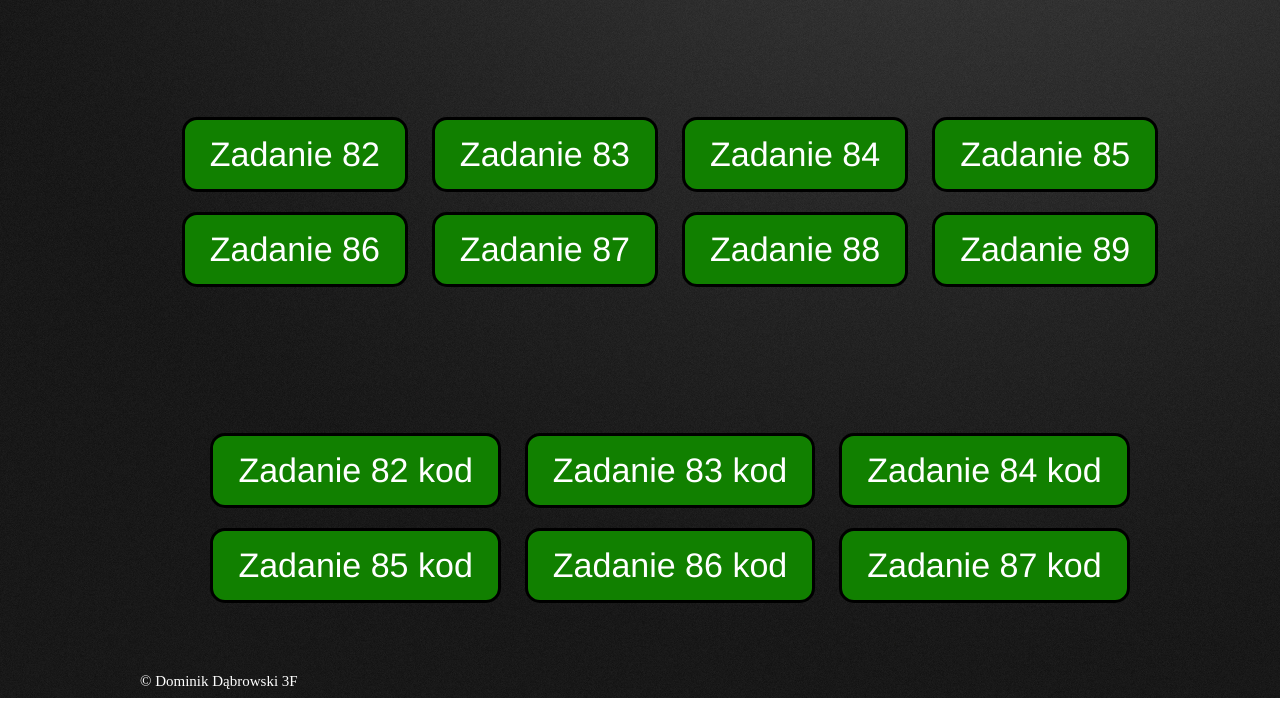
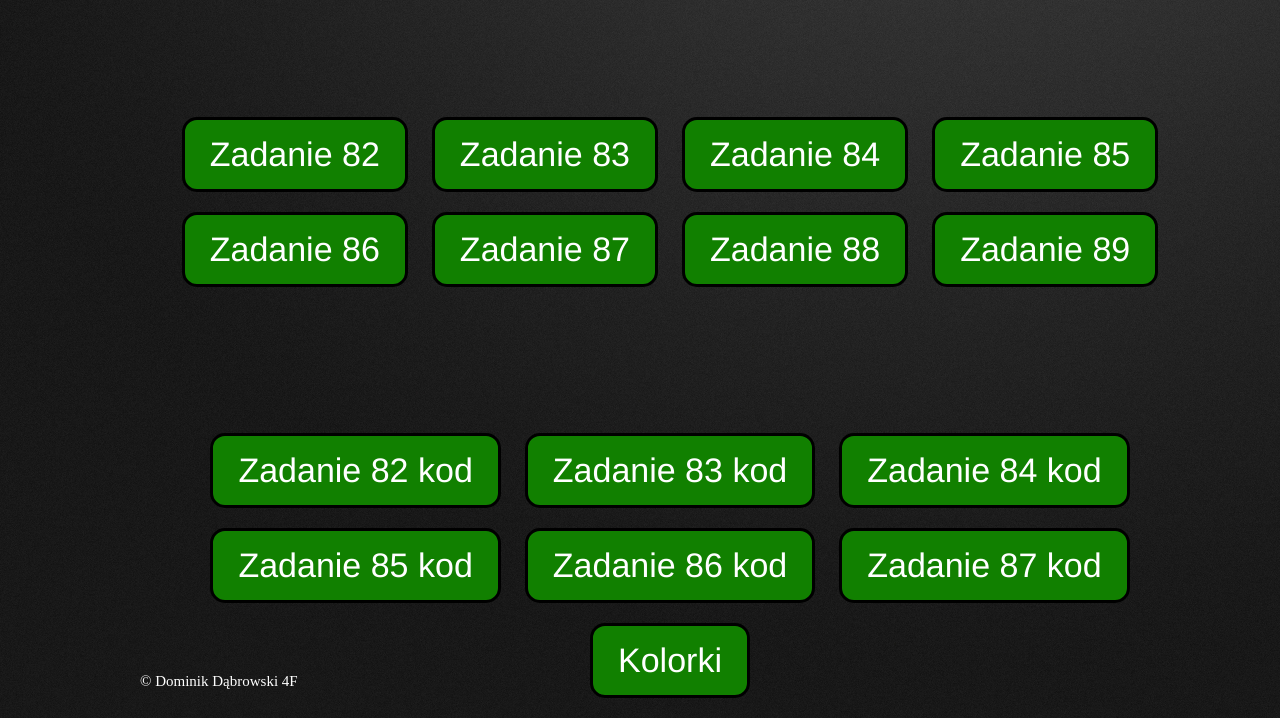
Before and after one commit to D3De200/Java_Script_dominik_dabrowski, a plain HTML site: page Java_Script_dominik_dabrowski-main/index.html in a window 1280 px wide. Shown: the part 323-1041 px from the top of the page. Drawn offline with Linux system fonts and the light colour scheme.

Commit message:
Update index.html

```diff
--- a/Java_Script_dominik_dabrowski-main/index.html
+++ b/Java_Script_dominik_dabrowski-main/index.html
@@ -1,6 +1,6 @@
 <html>
 <head>
-<title>Dominik Dąbrowski 3F_ćwiczenia JS </title>
+<title>Dominik Dąbrowski 4F_ćwiczenia JS </title>
 <link rel="stylesheet" href="style.css">
 
 
@@ -37,6 +37,10 @@ window.open("zadanie 88.html","zadanie 88","toolbar=no,directories=no,menubar=no
 function WinOpen_dabrowski89()
 {
 window.open("zadanie 89.html","zadanie 89","toolbar=no,directories=no,menubar=no,height=1080,width=1920,top=200,left=200");
+}
+function WinOpen_kolorki()
+{
+window.open("kolorki.html","kolorki","toolbar=no,directories=no,menubar=no,height=1080,width=1920,top=200,left=200");
 }
 function WinOpen_dabrowski82_kod()
 {
@@ -119,6 +123,7 @@ window.open("zadanie 87 kod.html","zadanie 87","toolbar=no,directories=no,menuba
 <input type="button" class="zadanka" name="przycisk" value="Zadanie 85 kod" onclick="WinOpen_dabrowski85_kod()">
 <input type="button" class="zadanka" name="przycisk" value="Zadanie 86 kod" onclick="WinOpen_dabrowski86_kod()">
 <input type="button" class="zadanka" name="przycisk" value="Zadanie 87 kod" onclick="WinOpen_dabrowski87_kod()">
+<input type="button" class="zadanka" name="przycisk" value="Kolorki" onclick="WinOpen_kolorki()">
 </form>
 
 </body>
@@ -126,7 +131,7 @@ window.open("zadanie 87 kod.html","zadanie 87","toolbar=no,directories=no,menuba
 </div>
 <div id="stopka">
 
-&copy; Dominik Dąbrowski 3F
+&copy; Dominik Dąbrowski 4F
 
 </div>
 </div>
```
